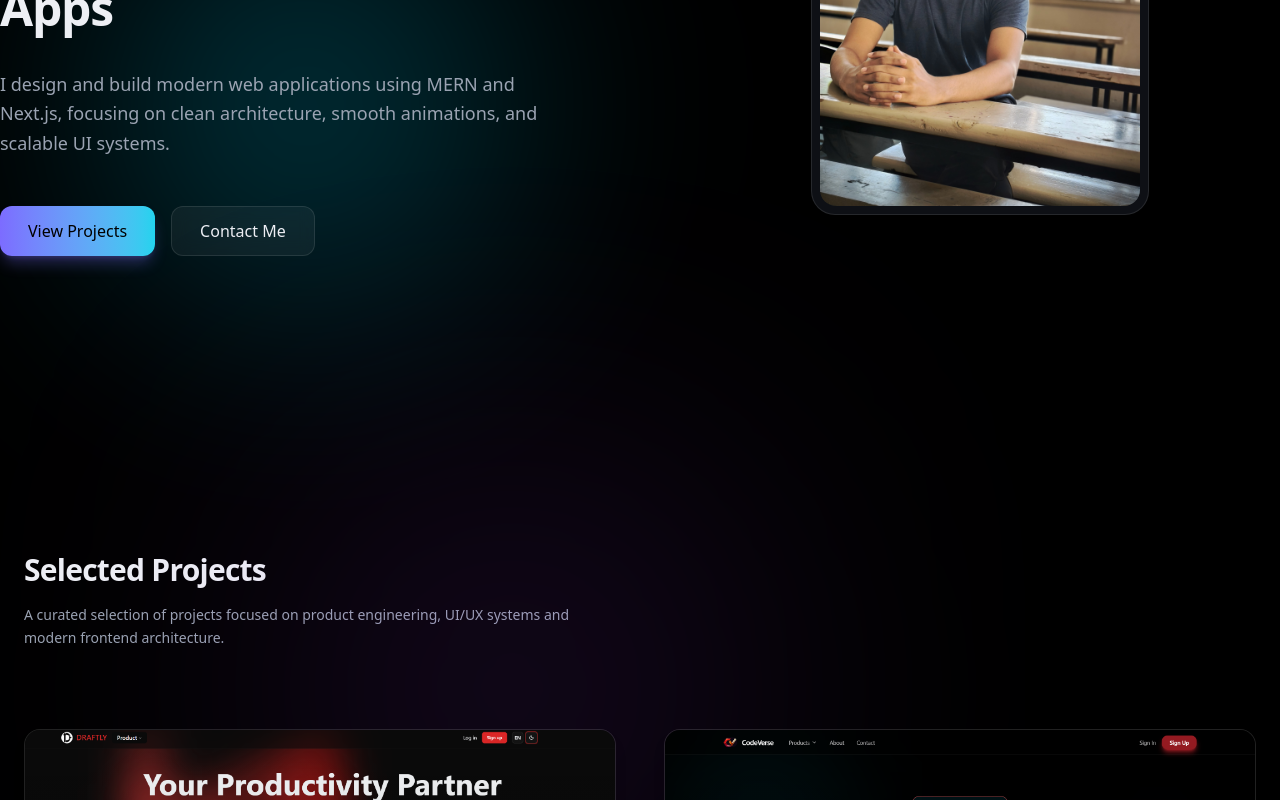
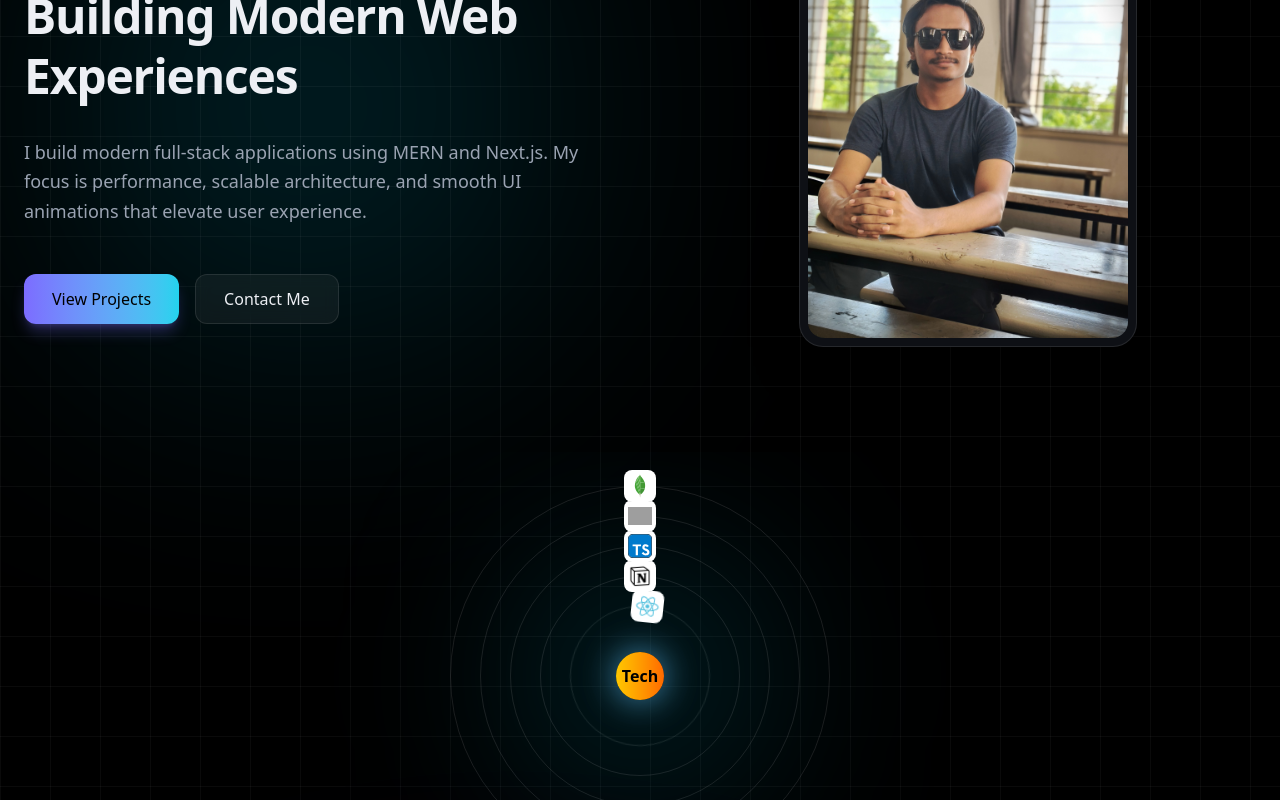
Before and after one commit to Manav948/Portfolio, a React (Vite) app: page / in a window 1280 px wide. Shown: the part 520-1320 px from the top of the page. Built offline with nearby package versions, Linux system fonts and the light colour scheme; grey boxes are pictures that could not be loaded.

Commit message:
update portfolio

```diff
--- a/src/component/About.jsx
+++ b/src/component/About.jsx
@@ -137,7 +137,7 @@ const About = () => {
                 { name: "GitHub", icon: "/github.png" },
                 { name: "Twitter", icon: "/twitter.png" },
                 { name: "Instagram", icon: "/i2.jpeg" },
-                { name: "Instagram", icon: "/i2.jpeg" },
+                { name: "LeetCode", icon: "/leetcode.svg" },
               ].map((item, i) => (
                 <li
                   key={item.name}
@@ -146,7 +146,7 @@ const About = () => {
                 >
                   <img
                     src={item.icon}
-                    className="h-6 w-6 rounded-md bg-white p-[2px]"
+                    className="h-10 w-10 rounded-md bg-white p-0.5"
                   />
                   {item.name}
                 </li>
--- a/src/component/Hero.jsx
+++ b/src/component/Hero.jsx
@@ -3,12 +3,13 @@
 import React, { useEffect, useRef } from "react";
 import gsap from "gsap";
 import Project from "./Project";
-import Slider from "../component/ui/Slider"
-import HeaderLink from "./Header";
+import Slider from "../component/ui/Slider";
+import TechGalaxy from "../component/ui/TechGalaxy";
 import { useNavigate } from "react-router-dom";
 
 const Hero = () => {
-  const navigate = useNavigate()
+  const navigate = useNavigate();
+
   const heroRef = useRef(null);
   const textItemsRef = useRef([]);
   const imageRef = useRef(null);
@@ -17,7 +18,7 @@ const Hero = () => {
     const ctx = gsap.context(() => {
       const tl = gsap.timeline({ defaults: { ease: "power3.out" } });
 
-      // Text sequence
+      /* Text animation */
       tl.fromTo(
         textItemsRef.current,
         { y: 40, opacity: 0 },
@@ -29,34 +30,44 @@ const Hero = () => {
         }
       );
 
-      // Image animation
+      /* image start */
       tl.fromTo(
         imageRef.current,
-        { scale: 0.95, y: 30, opacity: 0 },
+        { scale: 0.92, y: 40, opacity: 0 },
         {
           scale: 1,
           y: 0,
           opacity: 1,
-          duration: 1.1,
+          duration: 1.2,
         },
-        "-=0.6"
+        "-=0.5"
       );
+
+      /* image loop */
+      gsap.to(imageRef.current, {
+        y: 12,
+        duration: 3,
+        repeat: -1,
+        yoyo: true,
+        ease: "sine.inOut",
+      });
     }, heroRef);
 
     return () => ctx.revert();
   }, []);
 
   return (
-    <section
-      ref={heroRef}
-      className="relative min-h-screen overflow-hidden"
-    >
+    <section ref={heroRef} className="relative min-h-screen overflow-hidden">
       <div className="pointer-events-none absolute inset-0 z-0">
-        <div className="absolute left-24 top-40 h-105 w-105 rounded-full bg-cyan-500/25 blur-[120px]" />
+        <div className="absolute left-24 top-40 h-105 w-105 rounded-full bg-cyan-500/25 blur-[140px]" />
+        <div className="absolute right-20 bottom-20 h-105 w-105 rounded-full bg-purple-500/25 blur-[140px]" />
       </div>
 
-      <div className="mx-auto grid max-w-7xl items-center gap-20 md:grid-cols-2">
+      <div className="absolute inset-0 bg-[linear-gradient(rgba(255,255,255,0.04)_1px,transparent_1px),linear-gradient(90deg,rgba(255,255,255,0.04)_1px,transparent_1px)] bg-size-[50px_50px]" />
+      <div className="relative mx-auto grid max-w-7xl items-center gap-20 px-6 py-32 md:grid-cols-2">
+
         <div className="space-y-8">
+
           <span
             ref={(el) => (textItemsRef.current[0] = el)}
             className="inline-block rounded-full border border-white/10 bg-white/5 px-4 py-1 text-sm text-[#9AA3B2] backdrop-blur opacity-0"
@@ -73,16 +84,16 @@ const Hero = () => {
               Manav Valani
             </span>
             <br className="hidden md:block" />
-            A Full-Stack Developer Building Modern Web Apps
+            Building Modern Web Experiences
           </h1>
 
           <p
             ref={(el) => (textItemsRef.current[2] = el)}
             className="max-w-xl text-lg leading-relaxed text-[#9AA3B2] opacity-0"
           >
-            I design and build modern web applications using MERN and
-            Next.js, focusing on clean architecture, smooth animations,
-            and scalable UI systems.
+            I build modern full-stack applications using MERN and Next.js.
+            My focus is performance, scalable architecture, and smooth UI
+            animations that elevate user experience.
           </p>
 
           <div
@@ -90,26 +101,19 @@ const Hero = () => {
             className="flex flex-wrap gap-4 pt-4 opacity-0"
           >
             <button
-              className="
-                rounded-xl bg-linear-to-r from-[#7C6CFF] to-[#22D3EE]
-                px-7 py-3 font-medium text-black
-                shadow-lg shadow-[#7C6CFF]/30
-                transition-all duration-300
-                hover:scale-105 hover:shadow-[#22D3EE]/40
-              "
+              className="rounded-xl bg-linear-to-r from-[#7C6CFF] to-[#22D3EE]
+              px-7 py-3 font-medium text-black shadow-lg shadow-[#7C6CFF]/30
+              transition-all duration-300 hover:scale-105 hover:shadow-[#22D3EE]/40"
               onClick={() => navigate("/projects")}
             >
               View Projects
             </button>
 
             <button
-              className="
-                rounded-xl border border-white/10
-                bg-white/5 px-7 py-3 text-[#EDEFF4]
-                backdrop-blur
-                transition-all duration-300
-                hover:border-[#22D3EE]/60 hover:text-[#22D3EE]
-              "
+              className="rounded-xl border border-white/10
+              bg-white/5 px-7 py-3 text-[#EDEFF4] backdrop-blur
+              transition-all duration-300
+              hover:border-[#22D3EE]/60 hover:text-[#22D3EE]"
             >
               Contact Me
             </button>
@@ -117,33 +121,34 @@ const Hero = () => {
         </div>
 
         <div className="relative flex justify-center">
+
           <div className="absolute inset-0 -z-10 rounded-3xl bg-linear-to-r from-[#7C6CFF]/30 to-[#22D3EE]/30 blur-3xl" />
 
           <div
             ref={imageRef}
-            className="
-              group relative overflow-hidden rounded-3xl
-              border border-white/10
-              bg-[#12151B]/80 backdrop-blur
-              p-2
-              shadow-[0_20px_60px_-20px_rgba(0,0,0,0.6)]
-              opacity-0
-            "
+            className="group relative overflow-hidden rounded-3xl border border-white/10
+            bg-[#12151B]/80 backdrop-blur p-2
+            shadow-[0_20px_60px_-20px_rgba(0,0,0,0.6)] opacity-0"
           >
             <img
               src="/Me2.jpg"
               alt="Manav Valani"
-              className="h-105 w-[320px] rounded-2xl object-cover"
+              className="h-105 w-[320px] rounded-2xl object-cover transition duration-500 group-hover:scale-105"
             />
           </div>
         </div>
       </div>
-      <div className="py-50">
+
+      <TechGalaxy />
+
+      <div className="py-40">
         <Project />
       </div>
-      <div className="py-30">
+
+      <div className="py-32">
         <Slider />
       </div>
+
     </section>
   );
 };
--- /dev/null
+++ b/src/component/ui/TechGalaxy.jsx
@@ -0,0 +1,95 @@
+"use client";
+
+import React, { useEffect, useRef } from "react";
+import gsap from "gsap";
+import { ScrollTrigger } from "gsap/ScrollTrigger";
+
+gsap.registerPlugin(ScrollTrigger);
+
+const tech = [
+  { icon: "/react.svg", radius: 70, speed: 14, direction: 1 },
+  { icon: "/notion2.png", radius: 100, speed: 18, direction: -1 },
+  { icon: "/typescript.svg", radius: 130, speed: 22, direction: 1 },
+  { icon: "/node.svg", radius: 160, speed: 26, direction: -1 },
+  { icon: "/MongoDB.svg", radius: 190, speed: 30, direction: 1 },
+];
+
+const TechGalaxy = () => {
+  const sectionRef = useRef(null);
+  const orbitRefs = useRef([]);
+
+  useEffect(() => {
+    const ctx = gsap.context(() => {
+      orbitRefs.current.forEach((orbit, i) => {
+        const { speed, direction } = tech[i];
+
+        gsap.to(orbit, {
+          rotate: direction * 360,
+          duration: speed,
+          repeat: -1,
+          ease: "linear",
+          delay: i * 0.6, // different start time
+          scrollTrigger: {
+            trigger: sectionRef.current,
+            start: "top 80%",
+            toggleActions: "play pause resume pause",
+          },
+        });
+      });
+    }, sectionRef);
+
+    return () => ctx.revert();
+  }, []);
+
+  return (
+    <section
+      ref={sectionRef}
+      className="relative flex items-center justify-center py-50 overflow-hidden"
+    >
+
+      <div className="absolute inset-0 pointer-events-none">
+        <div className="absolute left-1/2 top-1/2 h-60 w-60 -translate-x-1/2 -translate-y-1/2 rounded-full bg-cyan-500/20 blur-[100px]" />
+      </div>
+      <div className="relative flex items-center justify-center">
+
+        <div className="relative z-20 flex h-12 w-12 items-center justify-center rounded-full bg-linear-to-r from-yellow-400 to-orange-500 shadow-[0_0_35px_rgba(100,200,255,0.7)]">
+          <span className="text-md font-semibold text-black">
+            Tech
+          </span>
+        </div>
+
+        {tech.map((item, i) => (
+          <div
+            key={i}
+            ref={(el) => (orbitRefs.current[i] = el)}
+            className="absolute flex items-start justify-center"
+            style={{
+              width: item.radius * 2,
+              height: item.radius * 2,
+            }}
+          >
+            <div
+              className="absolute rounded-full border border-white/10"
+              style={{
+                width: item.radius * 2,
+                height: item.radius * 2,
+              }}
+            />
+
+            <div className="group absolute -top-4 flex h-8 w-8 items-center justify-center rounded-lg border border-white/10 bg-white backdrop-blur transition-all duration-300 hover:scale-125">
+
+              <div className="absolute h-8 w-8 rounded-full bg-cyan-400/60 blur-xl opacity-0 transition-all duration-300 group-hover:opacity-100 group-hover:scale-150" />
+
+              <img
+                src={item.icon}
+                className="relative h-6 w-6 object-contain"
+              />
+            </div>
+          </div>
+        ))}
+      </div>
+    </section>
+  );
+};
+
+export default TechGalaxy;
--- a/src/pages/AllProject.jsx
+++ b/src/pages/AllProject.jsx
@@ -16,34 +16,16 @@ import {
   SiExpress,
   SiNodedotjs,
   SiReact,
-  SiShadcnui
+  SiShadcnui,
 } from "react-icons/si";
 
 const techIcons = {
-  "Next.js": {
-    icon: <SiNextdotjs />,
-    gradient: "from-white to-gray-400",
-  },
-  Tailwind: {
-    icon: <SiTailwindcss />,
-    gradient: "from-cyan-400 to-blue-500",
-  },
-  Prisma: {
-    icon: <SiPrisma />,
-    gradient: "from-indigo-400 to-purple-500",
-  },
-  Supabase: {
-    icon: <SiSupabase />,
-    gradient: "from-green-400 to-emerald-600",
-  },
-  PostGress: {
-    icon: <SiPostgresql />,
-    gradient: "from-blue-400 to-indigo-500",
-  },
-  MongoDB: {
-    icon: <SiMongodb />,
-    gradient: "from-green-500 to-lime-400",
-  },
+  "Next.js": { icon: <SiNextdotjs />, gradient: "from-white to-gray-400" },
+  Tailwind: { icon: <SiTailwindcss />, gradient: "from-cyan-400 to-blue-500" },
+  Prisma: { icon: <SiPrisma />, gradient: "from-indigo-400 to-purple-500" },
+  Supabase: { icon: <SiSupabase />, gradient: "from-green-400 to-emerald-600" },
+  PostGress: { icon: <SiPostgresql />, gradient: "from-blue-400 to-indigo-500" },
+  MongoDB: { icon: <SiMongodb />, gradient: "from-green-500 to-lime-400" },
   "React-tanstack-query": {
     icon: <SiReactquery />,
     gradient: "from-orange-400 to-red-500",
@@ -52,22 +34,10 @@ const techIcons = {
     icon: <SiFramer />,
     gradient: "from-pink-500 to-purple-500",
   },
-  Express: {
-    icon: <SiExpress />,
-    gradient: "from-gray-300 to-gray-500",
-  },
-  Node: {
-    icon: <SiNodedotjs />,
-    gradient: "from-green-400 to-green-600",
-  },
-  React: {
-    icon: <SiReact />,
-    gradient: "from-cyan-400 to-blue-500",
-  },
-  "Shadcn UI": {
-    icon: <SiShadcnui />,
-    gradient: "from-gray-400 to-gray-600",
-  },
+  Express: { icon: <SiExpress />, gradient: "from-gray-300 to-gray-500" },
+  Node: { icon: <SiNodedotjs />, gradient: "from-green-400 to-green-600" },
+  React: { icon: <SiReact />, gradient: "from-cyan-400 to-blue-500" },
+  "Shadcn UI": { icon: <SiShadcnui />, gradient: "from-gray-400 to-gray-600" },
 };
 
 const projects = [
@@ -81,7 +51,6 @@ const projects = [
       "Tailwind",
       "Shadcn UI",
       "Framer Motion",
-      "TipTap",
       "Supabase",
       "Prisma",
       "React-tanstack-query",
@@ -102,7 +71,6 @@ const projects = [
       "Supabase",
       "Prisma",
       "React-tanstack-query",
-      "Lenis",
     ],
     link: "https://codeverse.manavvalani.in/",
   },
@@ -122,16 +90,72 @@ const projects = [
     tech: ["React", "Tailwind", "Framer Motion", "MongoDB", "Express", "Node"],
     link: "https://imagino-dun.vercel.app",
   },
+  {
+    img: "/Assitant.png",
+    title: "AI-Assitant",
+    description:
+      "A full-stack AI-powered voice assistant built with React, Node.js, Express, and MongoDB. Features real-time speech recognition, wake word detection, and natural language responses using the Google Gemini API.",
+    tech: ["React", "Tailwind", "Framer Motion", "MongoDB", "Express", "Node", ],
+    link: "https://ai-assistant-neon-one.vercel.app/",
+  },
+  {
+    img: "/rejouice.png",
+    title: "Rejouice",
+    description:
+      "A front-end clone of the Rejouice website, built with React. for animation i used gsap , locomotive js and framermotion The project focuses on smooth animations.",
+    tech: ["React", "Tailwind", "Framer Motion"],
+    link: "https://rejouice-clone-six.vercel.app/",
+  },
+  {
+    img: "/sundown-studio.png",
+    title: "SunDown Studio",
+    description:
+      "A front-end clone of Sundown Studio is a creative digital space where design meets motion. Built with React, Tailwind, and Framer Motion, it showcases smooth animations.",
+    tech: ["React", "Tailwind", "Framer Motion"],
+    link: "https://sun-down-studio-omega.vercel.app/",
+  },
+  {
+    img: "/ThinkBoard.png",
+    title: "Imagino",
+    description:
+      "ThinkBoard is a FullStack Application there use can create a Task and update and delete and maintain daily records",
+    tech: ["React", "Tailwind", "MongoDB", "Express", "Node"],
+    link: "https://think-board-lsdj.vercel.app/",
+  },
+  {
+    img: "/MovieHub.png",
+    title: "Imagino",
+    description:
+      "A Front-end MovieHub built using React and Vite. It allows users to browse, search, and view details about various movies.",
+    tech: ["React", "Tailwind"],
+    link: "https://movie-hub-lac-psi.vercel.app/",
+  },
 ];
 
 const AllProject = () => {
   return (
     <ScrollView>
       <section className="relative min-h-screen bg-black py-32 text-white overflow-hidden">
+        <div className="absolute inset-0 pointer-events-none">
 
-        <div className="pointer-events-none absolute inset-0">
-          <div className="absolute left-1/4 top-40 h-96 w-96 rounded-full bg-purple-500/20 blur-[160px]" />
-          <div className="absolute right-1/4 bottom-40 h-96 w-96 rounded-full bg-cyan-500/20 blur-[160px]" />
+          <div
+            className="absolute inset-0 opacity-[0.50]"
+            style={{
+              backgroundImage: `
+                linear-gradient(to right, #ffffff20 1px, transparent 1px),
+                linear-gradient(to bottom, #ffffff20 1px, transparent 1px)
+              `,
+              backgroundSize: "60px 60px",
+              maskImage:
+                "radial-gradient(circle at center, black 40%, transparent 50%)",
+            }}
+          />
+
+          <div className="absolute left-1/2 top-1/2 h-150 w-150 -translate-x-1/2 -translate-y-1/2 rounded-full bg-purple-500/20 blur-[180px]" />
+          <div className="absolute left-0 top-32 h-100 w-100 rounded-full bg-cyan-500/20 blur-[160px]" />
+          <div className="absolute right-0 bottom-32 h-100 w-100 rounded-full bg-pink-500/20 blur-[160px]" />
+          <div className="absolute right-20 top-20 h-75 w-75 rounded-full bg-indigo-500/20 blur-[150px]" />
+
         </div>
 
         <div className="mx-auto max-w-7xl px-6">
@@ -141,37 +165,39 @@ const AllProject = () => {
             </h1>
 
             <p className="mt-4 text-lg text-[#9AA3B2]">
-              A complete collection of projects I’ve built — ranging from
-              creative front-end experiments to full-stack applications.
+              A complete collection of projects I’ve built — from creative UI
+              experiments to full-stack applications.
             </p>
           </div>
+
           <div className="grid gap-10 md:grid-cols-2 lg:grid-cols-2 mt-24">
-
             {projects.map((project, index) => (
               <div
                 key={index}
-                className="group relative overflow-hidden rounded-2xl border border-white/10 backdrop-blur p-6 transition-all duration-300 hover:border-white/20 shadow"
+                className="group relative overflow-hidden rounded-2xl border border-white/10
+                bg-white/2 backdrop-blur-xl p-6 transition-all duration-300
+                hover:border-white/20 hover:shadow-[0_0_50px_rgba(0,255,255,0.12)]"
               >
+
+                <div className="absolute inset-0 opacity-0 group-hover:opacity-100 transition duration-500 pointer-events-none">
+                  <div className="absolute -top-20 left-1/2 h-40 w-40 -translate-x-1/2 rounded-full bg-cyan-500/20 blur-3xl" />
+                </div>
 
                 <div className="mb-5 overflow-hidden rounded-xl">
                   <img
                     src={project.img}
                     alt={project.title}
-                    className="w-full object-cover transition-transform duration-500 group-hover:scale-105"
+                    className="w-full object-cover transition-transform duration-700 group-hover:scale-105"
                   />
                 </div>
-                <h3 className="text-lg font-semibold">
-                  {project.title}
-                </h3>
+                <h3 className="text-lg font-semibold">{project.title}</h3>
 
                 <p className="mt-2 text-md leading-relaxed text-[#9AA3B2]">
                   {project.description}
                 </p>
 
                 <div className="mt-5 flex flex-wrap gap-3">
-
                   {project.tech.map((tech, i) => {
-
                     const item = techIcons[tech];
                     if (item) {
                       return (
@@ -183,11 +209,12 @@ const AllProject = () => {
 
                           <div
                             className="relative flex items-center justify-center w-10 h-10 rounded-full
-                            bg-[#0F1117] border border-white/10 text-lg text-white transition duration-300
-                            group-hover/tech:scale-110"
+                            bg-[#0F1117] border border-white/10 text-lg text-white transition
+                            duration-300 group-hover/tech:scale-110"
                           >
                             {item.icon}
                           </div>
+
                           <div
                             className="absolute -top-8 left-1/2 -translate-x-1/2 bg-black text-white text-[10px]
                             px-2 py-1 rounded opacity-0 transition group-hover/tech:opacity-100 whitespace-nowrap"
@@ -198,19 +225,16 @@ const AllProject = () => {
                         </div>
                       );
                     }
+
                     return (
                       <span
                         key={i}
-                        className="
-                        rounded-md bg-white/10
-                        px-2 py-1 text-sm text-[#C7CBD6]
-                        "
+                        className="rounded-md bg-white/10 px-2 py-1 text-sm text-[#C7CBD6]"
                       >
                         {tech}
                       </span>
                     );
                   })}
-
                 </div>
 
                 {project.link && (
@@ -223,11 +247,13 @@ const AllProject = () => {
                     View Project →
                   </a>
                 )}
+
               </div>
             ))}
           </div>
         </div>
       </section>
+
       <Footer />
     </ScrollView>
   );
```
Also changed, not shown: src/component/Connect.jsx (+4 -13 lines), public/leetcode.svg (added).
